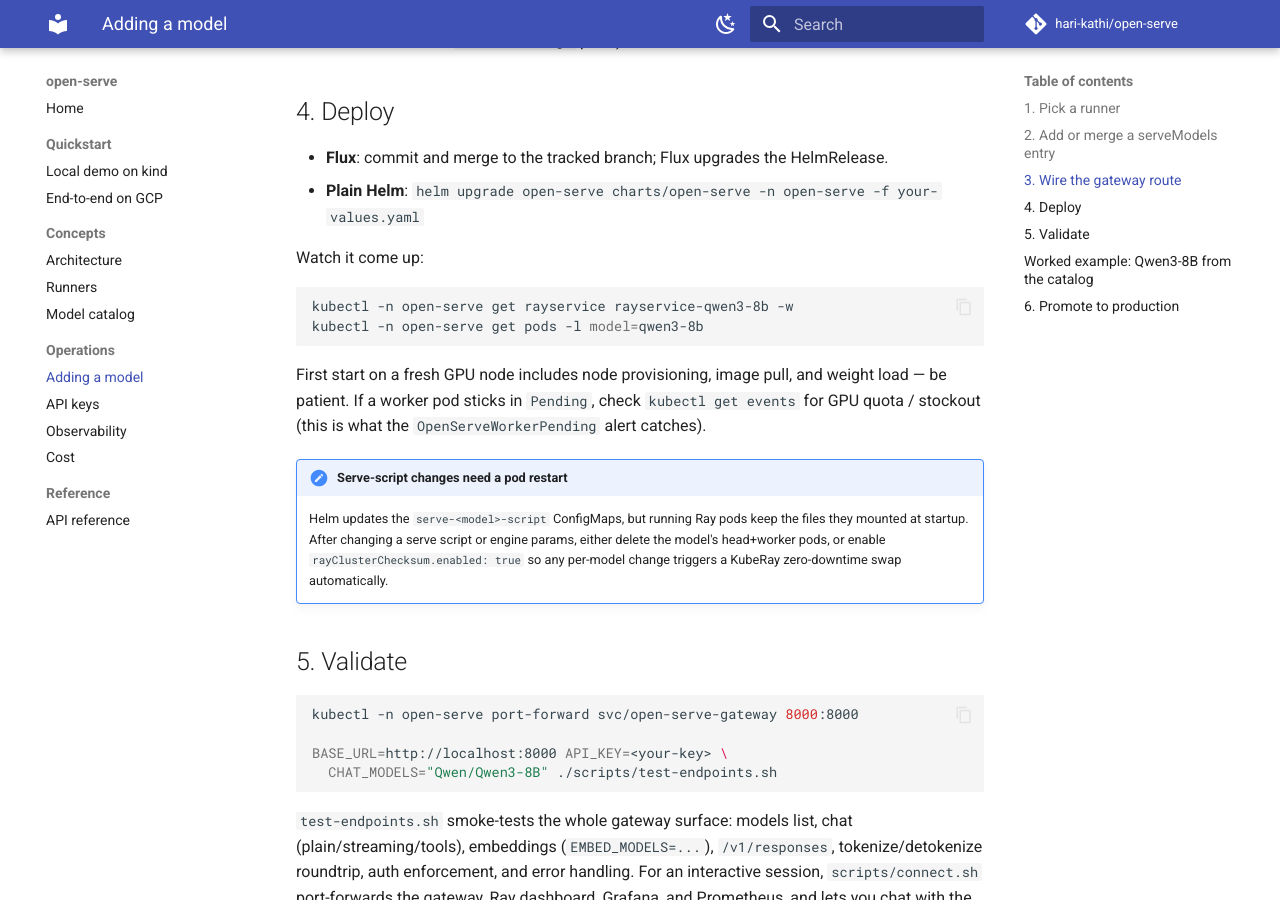
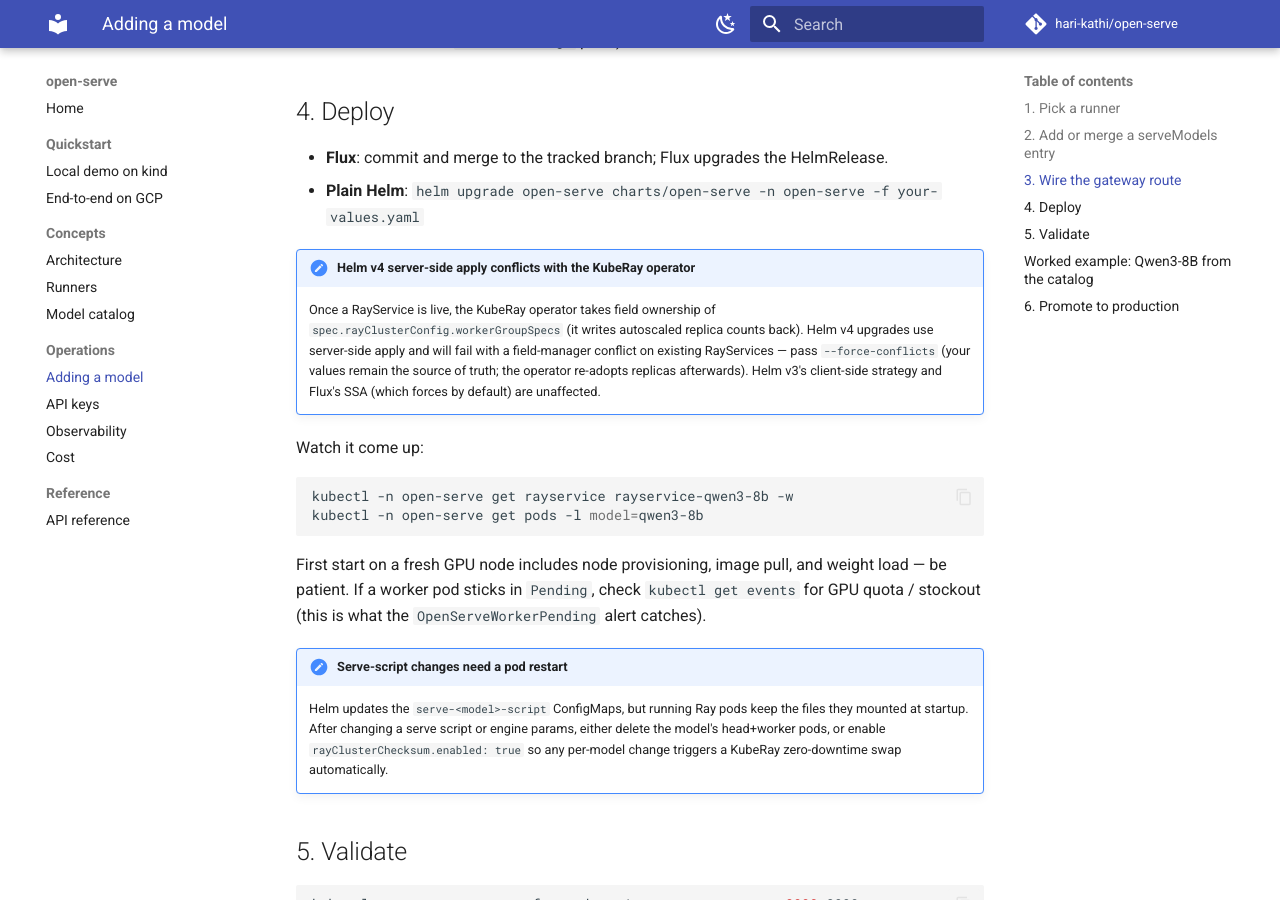
Before and after one commit to hari-kathi/open-serve, an MkDocs documentation site: the page built from docs/operations/adding-a-model.md, in a window 1280 px wide and 900 px high, scrolled down 1655 px. Built offline with MkDocs 1.6.1 and Material for MkDocs 9.7.7, drawn with Linux system fonts in a browser that asks for light colours; comment, search, counter and statistics services are not loaded.

Commit message:
docs: helm v4 SSA conflict with KubeRay field ownership on upgrades
Hit on a real GKE upgrade: the operator owns workerGroupSpecs after
first reconcile; helm v4 server-side apply needs --force-conflicts.

Co-Authored-By: Claude Fable 5 <noreply@anthropic.com>

```diff
--- a/docs/operations/adding-a-model.md
+++ b/docs/operations/adding-a-model.md
@@ -56,6 +56,15 @@ gateway:
 
 - **Flux**: commit and merge to the tracked branch; Flux upgrades the HelmRelease.
 - **Plain Helm**: `helm upgrade open-serve charts/open-serve -n open-serve -f your-values.yaml`
+
+!!! note "Helm v4 server-side apply conflicts with the KubeRay operator"
+    Once a RayService is live, the KubeRay operator takes field ownership of
+    `spec.rayClusterConfig.workerGroupSpecs` (it writes autoscaled replica
+    counts back). Helm v4 upgrades use server-side apply and will fail with a
+    field-manager conflict on existing RayServices — pass `--force-conflicts`
+    (your values remain the source of truth; the operator re-adopts replicas
+    afterwards). Helm v3's client-side strategy and Flux's SSA (which forces
+    by default) are unaffected.
 
 Watch it come up:
 
```
